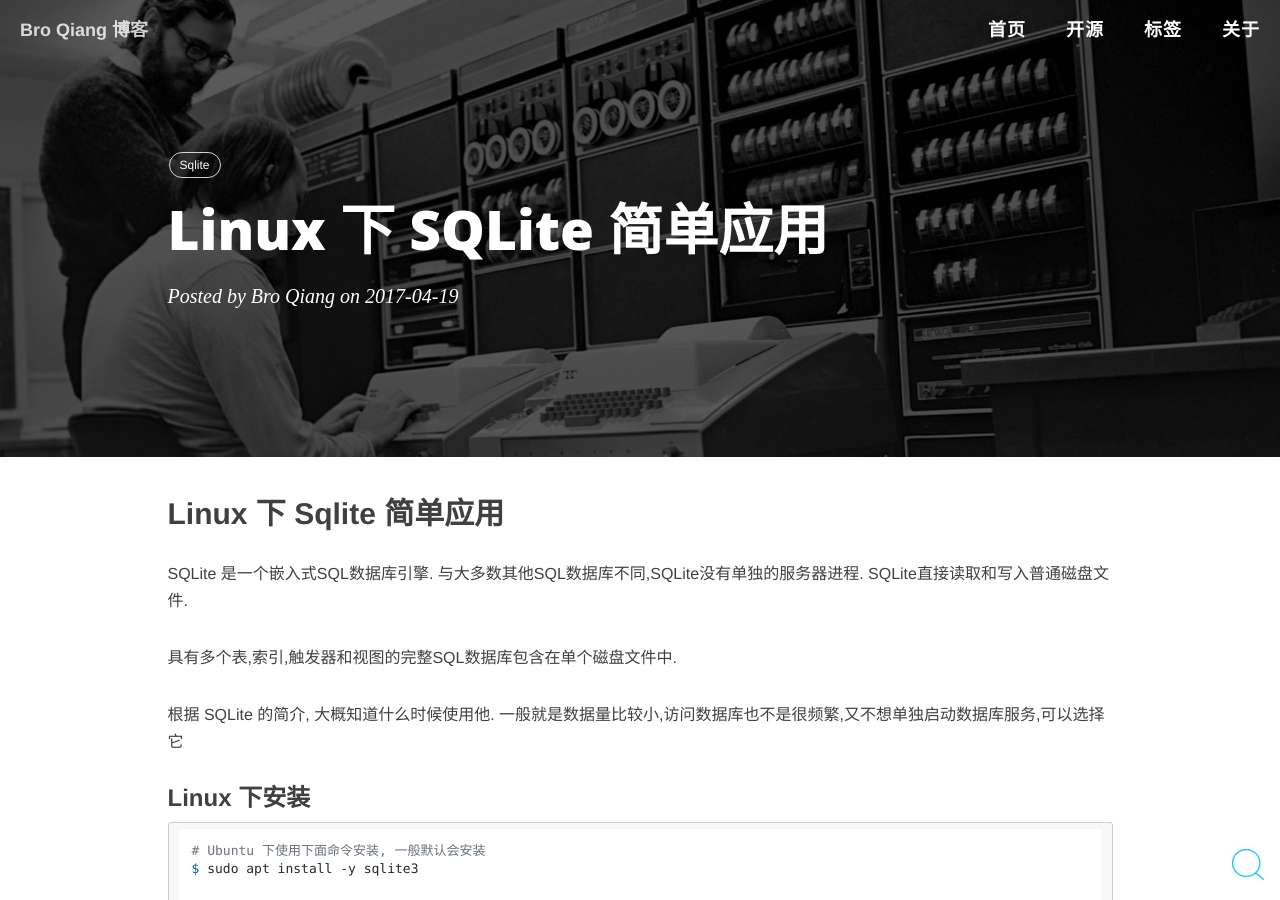
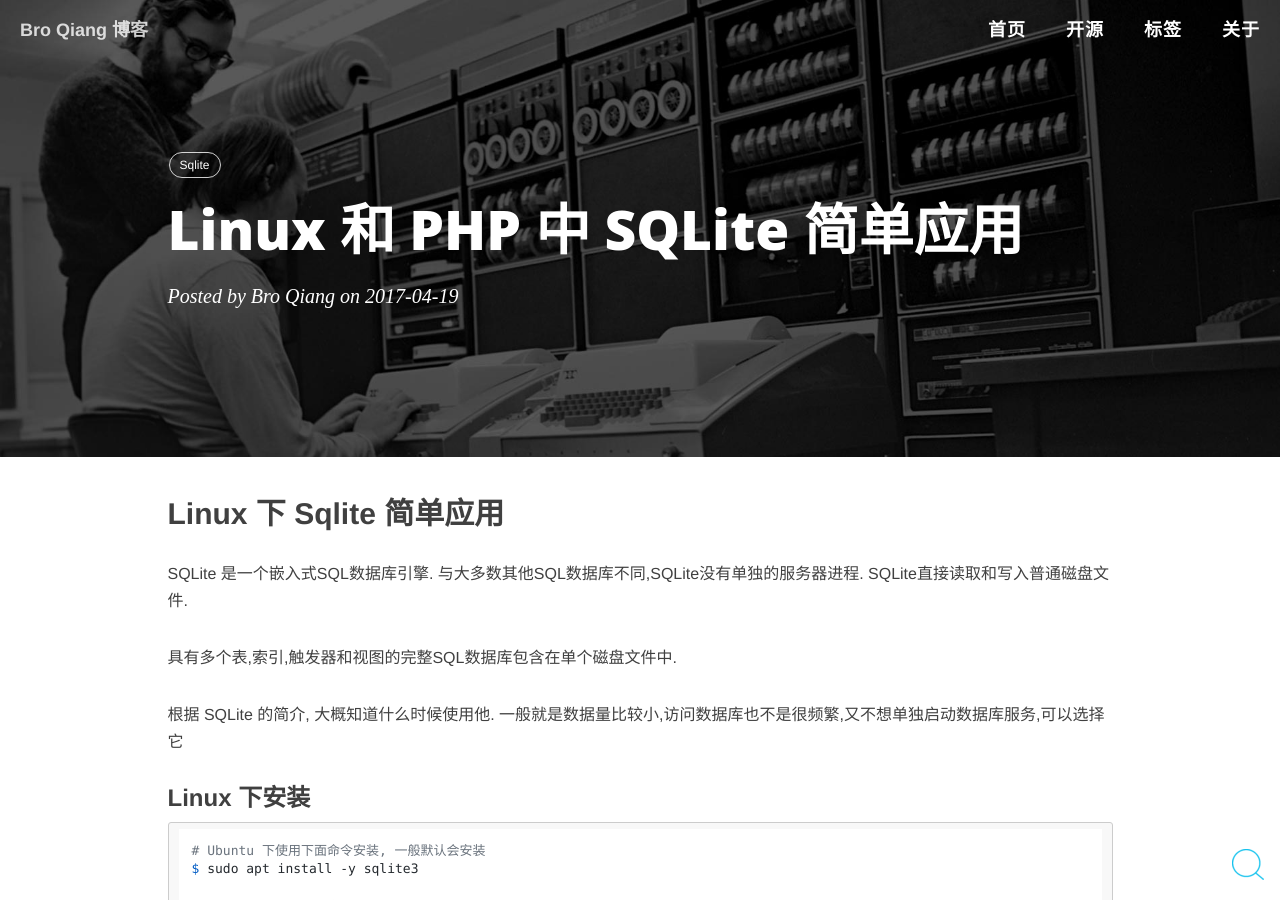
Before and after one commit to BroQiang/broqiang.github.io, a Jekyll site: the page built from _posts/2017-04-19-Sqlite.md, in a window 1280 px wide and 900 px high. Built offline with Jekyll 4.4.1, drawn with Linux system fonts in a browser that asks for light colours; nearby versions of some CDN libraries; comment, search, counter and statistics services are not loaded.

Commit message:
Update Sqlite document

```diff
--- a/_posts/2017-04-19-Sqlite.md
+++ b/_posts/2017-04-19-Sqlite.md
@@ -1,6 +1,6 @@
 ---
 layout: post
-title: 'Linux 下 SQLite 简单应用'
+title: 'Linux 和 PHP 中 SQLite 简单应用'
 date: '2017-04-19'
 header-img: "img/post-bg-unix.jpg"
 tags:
```
